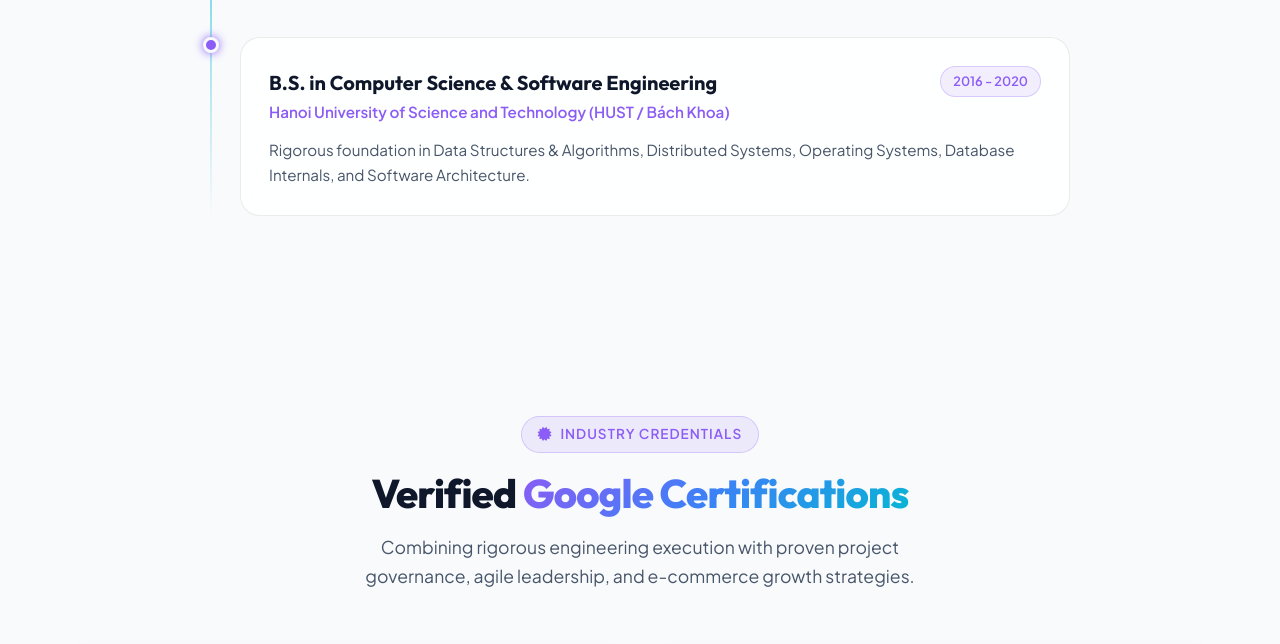
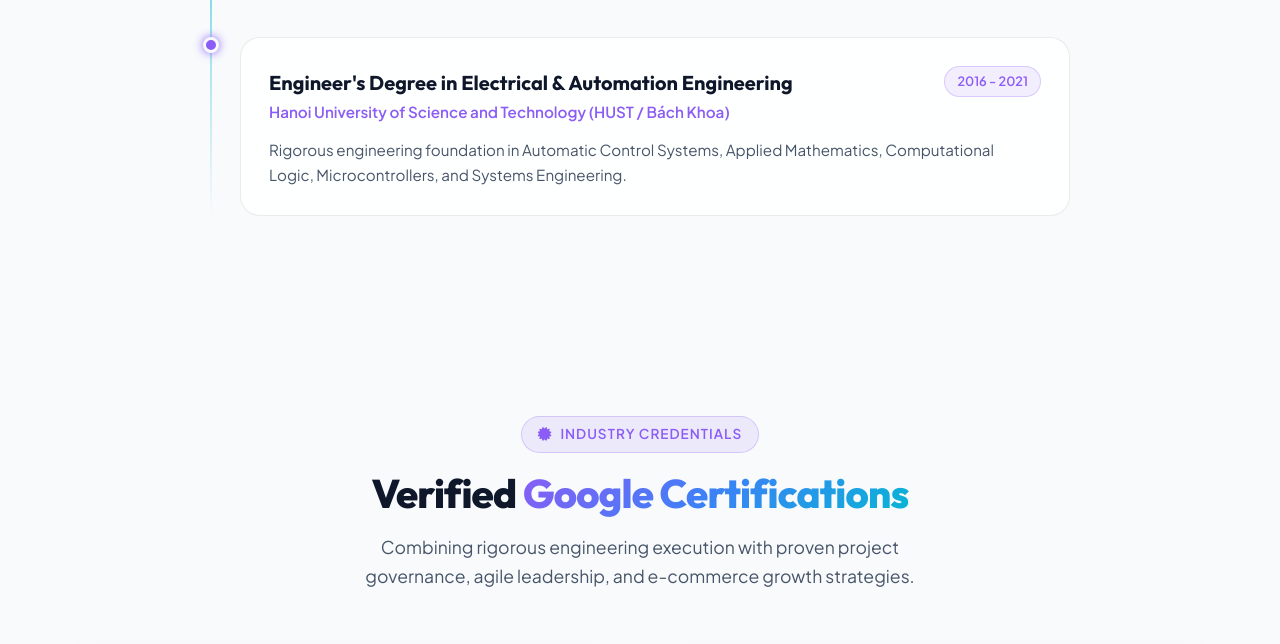
Before and after one commit to tuanphilip/tuanphilip.github.io, a plain HTML site: page index.html in a window 1280 px wide. Shown: the part 6084-6728 px from the top of the page. Drawn offline with Linux system fonts and the light colour scheme.

Commit message:
fix: update academic credential to Engineer's Degree in Electrical & Automation Engineering from HUST

```diff
--- a/index.html
+++ b/index.html
@@ -643,13 +643,13 @@
           <div class="timeline-card">
             <div class="timeline-header">
               <div>
-                <h3 class="timeline-role">B.S. in Computer Science & Software Engineering</h3>
+                <h3 class="timeline-role">Engineer's Degree in Electrical & Automation Engineering</h3>
                 <span class="timeline-company">Hanoi University of Science and Technology (HUST / Bách Khoa)</span>
               </div>
-              <span class="timeline-date">2016 - 2020</span>
+              <span class="timeline-date">2016 - 2021</span>
             </div>
             <p style="color: var(--text-secondary); font-size: 0.95rem;">
-              Rigorous foundation in Data Structures & Algorithms, Distributed Systems, Operating Systems, Database Internals, and Software Architecture.
+              Rigorous engineering foundation in Automatic Control Systems, Applied Mathematics, Computational Logic, Microcontrollers, and Systems Engineering.
             </p>
           </div>
         </div>
```
